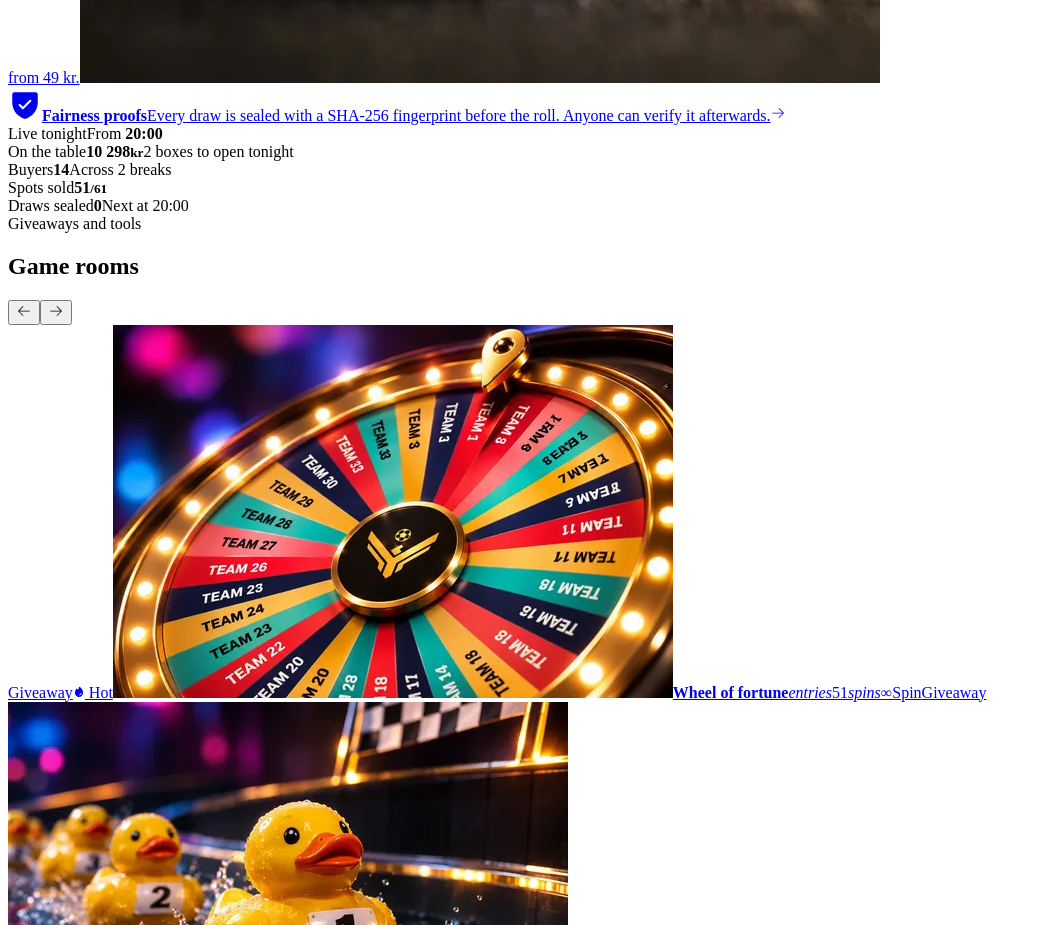
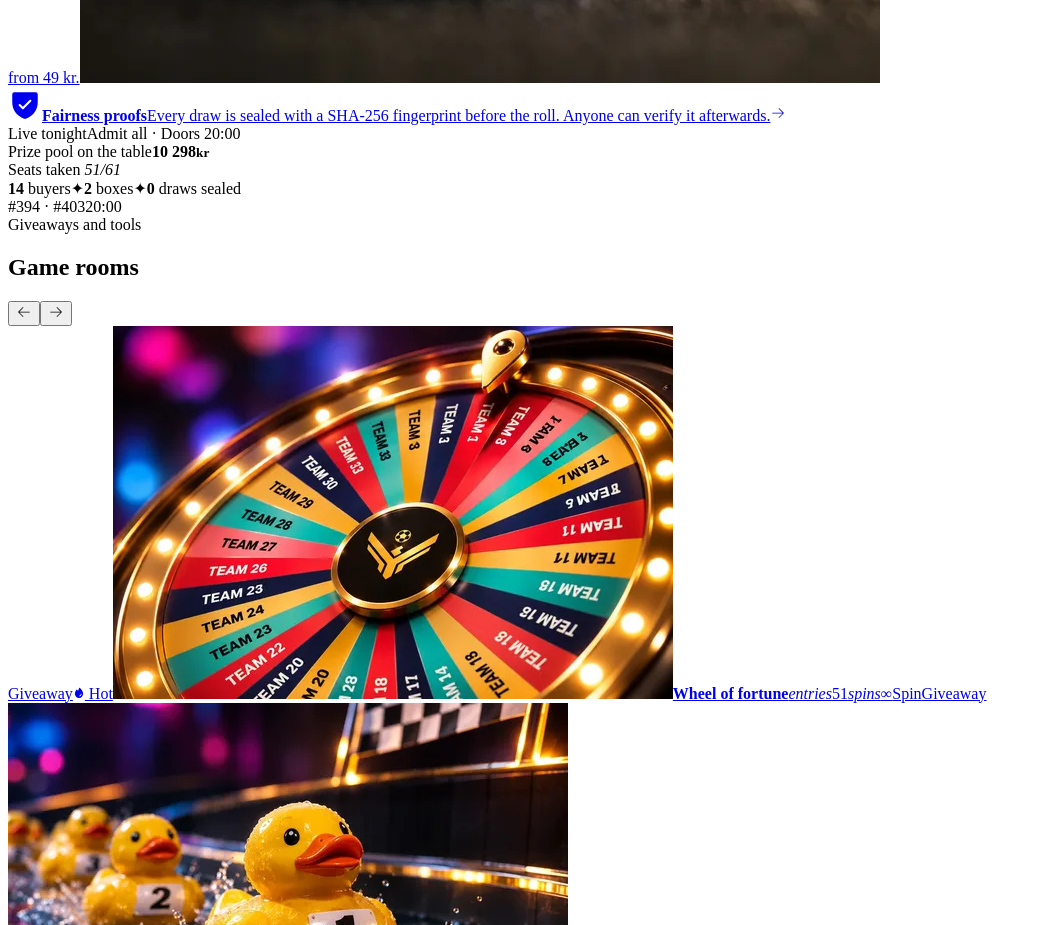
Before and after one commit to salesteam-create/breakpodden-breakportal, a React (Vite) app: page / in a window 1280 px wide. Shown: the part 3600-4525 px from the top of the page, without its empty margins (0-1042 px from the left). Built offline with nearby package versions, Linux system fonts and the light colour scheme; the HTML template or start-up script is replaced by a standard one; a web font is replaced by a local one.

Commit message:
Tonight stats as a gold-foil event ticket
Ticket face with foil prize pool, a 61-seat map with sold seats lit,
and a perforated stub with barcode and start time.

Co-Authored-By: Claude Opus 5.5 <noreply@anthropic.com>
Claude-Session: https://claude.ai/code/session_01RrizTHgBfiE5XTM2c3BTzX

```diff
--- a/src/pages/Dashboard.tsx
+++ b/src/pages/Dashboard.tsx
@@ -123,30 +123,36 @@ export default function Dashboard() {
           <Icon name="arrow" size={16} />
         </a>
 
-        <section className="tally reveal-up" aria-label="Tonight in numbers">
-          <div className="tally-main">
-            <div className="tally-top">
-              <span className="tally-live"><i className="live-dot sm" /> Live tonight</span>
-              <span className="tally-time">From <b>20:00</b></span>
+        <section className="ticket reveal-up" aria-label="Tonight in numbers">
+          <div className="tk-face">
+            <div className="tk-top">
+              <span className="tk-live"><i className="live-dot sm" /> Live tonight</span>
+              <span className="tk-admit">Admit all · Doors 20:00</span>
             </div>
-            <span className="tally-label">On the table</span>
-            <b className="tally-big"><CountUp value={boxValue} /><small>kr</small></b>
-            <span className="tally-note">{BREAKS.length} boxes to open tonight</span>
+            <div className="tk-body">
+              <div className="tk-pool">
+                <span className="tk-label">Prize pool on the table</span>
+                <b className="tk-big"><CountUp value={boxValue} /><small>kr</small></b>
+              </div>
+              <div className="tk-seats" aria-label={`${spots} of ${totalSpots} spots sold`}>
+                <span className="tk-label">Seats taken <em>{spots}/{totalSpots}</em></span>
+                <span className="tk-dots" aria-hidden="true">
+                  {Array.from({ length: totalSpots }, (_, k) => <i key={k} className={k < spots ? 'on' : ''} style={{ animationDelay: `${k * 14}ms` }} />)}
+                </span>
+              </div>
+            </div>
+            <div className="tk-foot">
+              <span><b><CountUp value={buyers} /></b> buyers</span>
+              <span className="tk-sep" aria-hidden="true">✦</span>
+              <span><b>{BREAKS.length}</b> boxes</span>
+              <span className="tk-sep" aria-hidden="true">✦</span>
+              <span><b><CountUp value={draws.length} /></b> draws sealed</span>
+            </div>
           </div>
-          <div className="tally-cell">
-            <span className="tally-label">Buyers</span>
-            <b className="tally-num"><CountUp value={buyers} /></b>
-            <span className="tally-note">Across {BREAKS.length} breaks</span>
-          </div>
-          <div className="tally-cell">
-            <span className="tally-label">Spots sold</span>
-            <b className="tally-num"><CountUp value={spots} /><small>/{totalSpots}</small></b>
-            <span className="tally-bar" aria-hidden="true"><i style={{ width: `${(spots / totalSpots) * 100}%` }} /></span>
-          </div>
-          <div className="tally-cell">
-            <span className="tally-label">Draws sealed</span>
-            <b className="tally-num"><CountUp value={draws.length} /></b>
-            <span className="tally-note">{draws.length ? `${draws.filter((d) => d.revealed).length} verified` : 'Next at 20:00'}</span>
+          <div className="tk-stub" aria-hidden="true">
+            <span className="tk-stub-no">{BREAKS.map((b) => `#${b.number}`).join(' · ')}</span>
+            <span className="tk-code">{[3,1,2,1,3,2,1,1,2,3,1,2,1,1,3,1,2,2,1,3,1,1,2,1,3,2,1,2].map((w, k) => <i key={k} style={{ width: w }} />)}</span>
+            <span className="tk-stub-time">20:00</span>
           </div>
         </section>
 
```
Also changed, not shown: src/styles.css.
